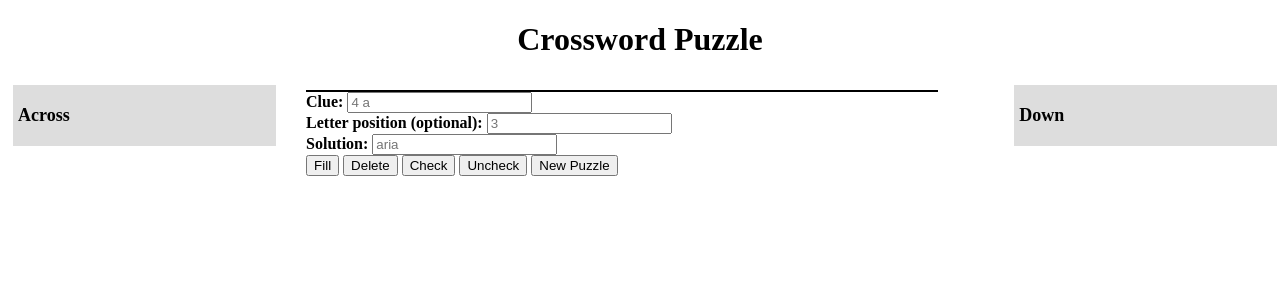
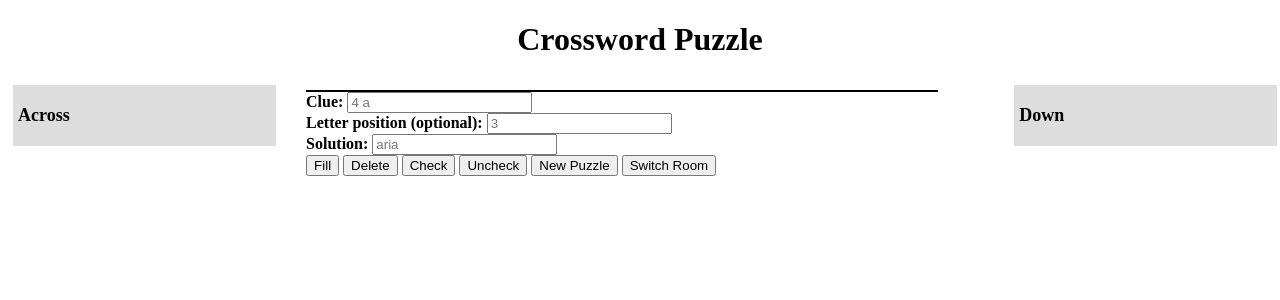
Before and after one commit to dejangvozdenac/crossword, a Flask app: template templates/index.html in a window 1280 px wide. Shown: the top 300 px of the page. Run offline with Flask 2, Linux system fonts and the light colour scheme; the template is opened without the code that fills it, so the values that code supplies are empty; some libraries are stand-ins or nearby versions.

Commit message:
multiple rooms infra, but rooms not stored separately yet

```diff
--- a/app.py
+++ b/app.py
@@ -8,6 +8,7 @@ import datetime
 
 app = Flask(__name__)
 
+rooms = {}
 cluesAcross = None
 cluesDown = None
 state = None
@@ -18,10 +19,11 @@ check_displayed = True
 def new_puzzle():
   if request.method == "GET":
     today = datetime.date.today().strftime("%y.%m.%d")
-    return render_template('new_puzzle.html', today=today)
+    return render_template('new_puzzle.html', today=today, room=request.args["room"])
 
   elif request.method == "POST":
     date = request.form['date']
+    room = request.form['room']
 
     global cluesAcross, cluesDown, state, check, check_displayed
     cluesAcross = parser.create_clues_across(date)
@@ -31,22 +33,44 @@ def new_puzzle():
     check = None
     check_displayed = True
 
-    return redirect(url_for("index"))
+    return redirect(room)
 
 @app.route("/")
 def index():
-  global state, cluesAcross, cluesDown, check, check_displayed
+  if request.args.get("room"):
+    return redirect(request.args["room"])
 
-  # puzzle is not set up
+  return redirect(url_for("join"))
+
+@app.route("/join", methods=["GET", "POST"])
+def join():
+  if request.method == "GET":
+    return render_template("join_room.html")
+  elif request.method == "POST":
+    room = request.form['room']
+    rooms[room] = "placeholder" # TODO initialization
+    return redirect(room)
+
+@app.route("/<room_name>/")
+def room(room_name):
+  global state, cluesAcross, cluesDown, check, check_displayed, rooms
+
+  if room_name not in rooms:
+    return redirect(url_for("join"))
+
+  # if puzzle is not set up
   if not cluesAcross:
-    return redirect(url_for("new_puzzle"))
+    return redirect(url_for("new_puzzle", room=room_name))
 
-  return render_template('index.html', state=state, cluesAcross=cluesAcross, cluesDown=cluesDown, check=check)
+  return render_template("index.html", state=state, cluesAcross=cluesAcross, cluesDown=cluesDown, check=check, room=room_name)
 
 @app.route("/command/", methods=["POST"])
 def command():
+  room = request.args.get("room")
+  if not room:
+    raise Exception("Jay fucked up!") # TODO(jay): remove this after testing
+
   global state, check, check_displayed
-
 
   clue = request.form['clue']
   position = request.form['position']
@@ -75,11 +99,13 @@ def command():
     state.uncheck_solution()
   elif command_type == "New Puzzle":
     return redirect(url_for("new_puzzle"))
+  elif command_type == "Switch Room":
+    return redirect(url_for("join"))
 
   if check != None:
     state.check_solution()
 
-  return redirect(url_for("index"))
+  return redirect(url_for("index", room=room))
 
 if __name__ == "__main__":
   port = int(os.environ.get('PORT', 5000))
--- a/templates/index.html
+++ b/templates/index.html
@@ -67,7 +67,7 @@
       </div>
 
       <!-- form submission -->
-      <form action="{{ url_for('command') }}" id="command" method="post">
+      <form action="{{ url_for('command', room=room) }}" id="command" method="post">
         <div class="form-group">
           <b><label>Clue:</label></b>
           <input class="form-control" name="clue" id="clueText" placeholder="4 a"/>
@@ -89,6 +89,7 @@
           <input type="submit" name="command_type" value="Check"></button>
           <input type="submit" name="command_type" value="Uncheck"></button>
           <input type="submit" name="command_type" value="New Puzzle"></button>
+          <input type="submit" name="command_type" value="Switch Room"></button>
         </div>
       </form>
     </div>
--- a/templates/new_puzzle.html
+++ b/templates/new_puzzle.html
@@ -8,6 +8,10 @@
       <div class="form-group">
         <label>Date:</label>
         <input class="form-control" name="date" value="{{ today }}"/>
+
+        <br>
+        <label>Room:</label>
+        <input class="form-control" name="room" placeholder="jalapeno" value="{{ room }}"/>
       </div>
 
       <div class="form-group">
```
Also changed, not shown: templates/join_room.html (added, +19 -0 lines), 1 other file.
